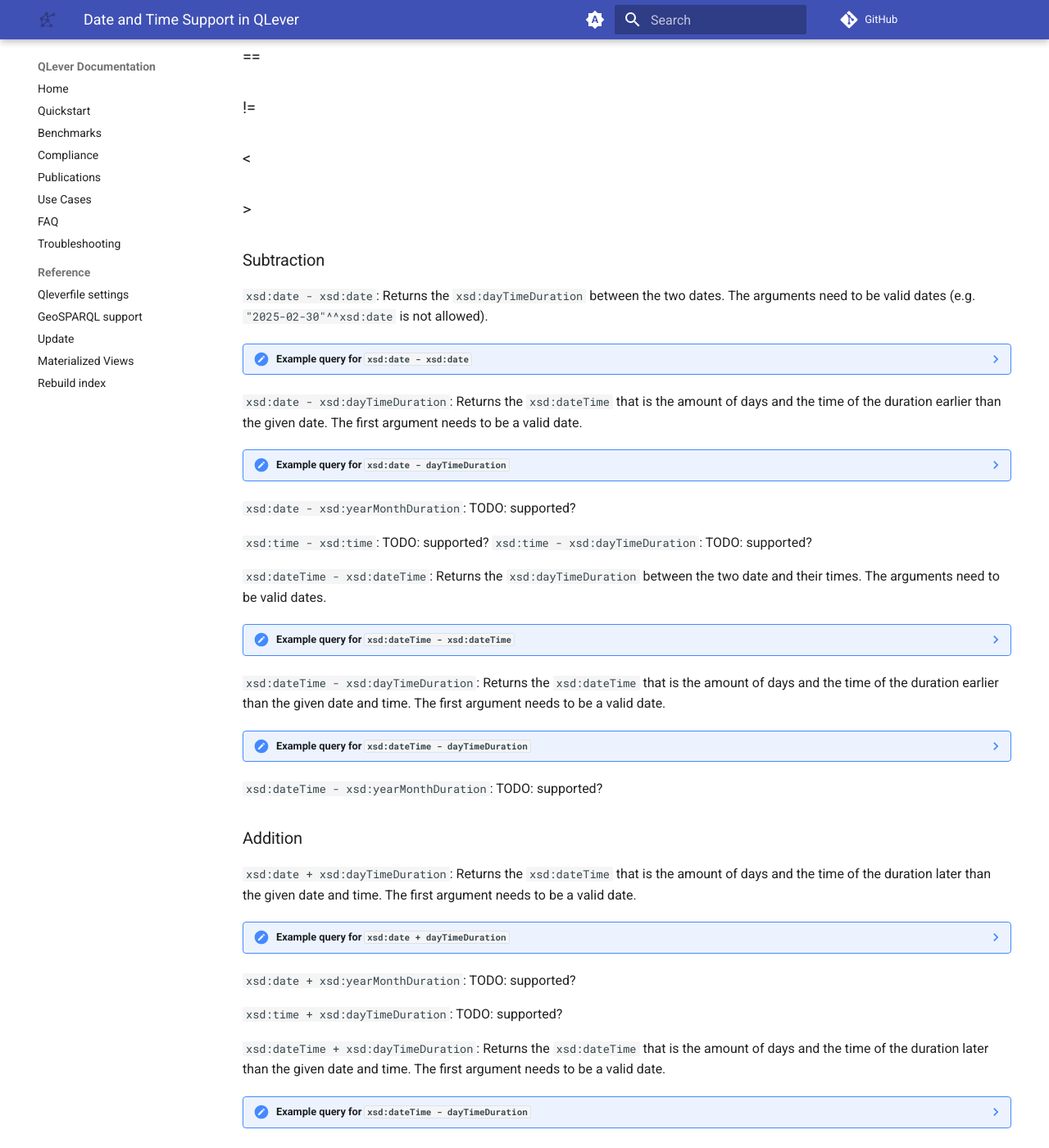
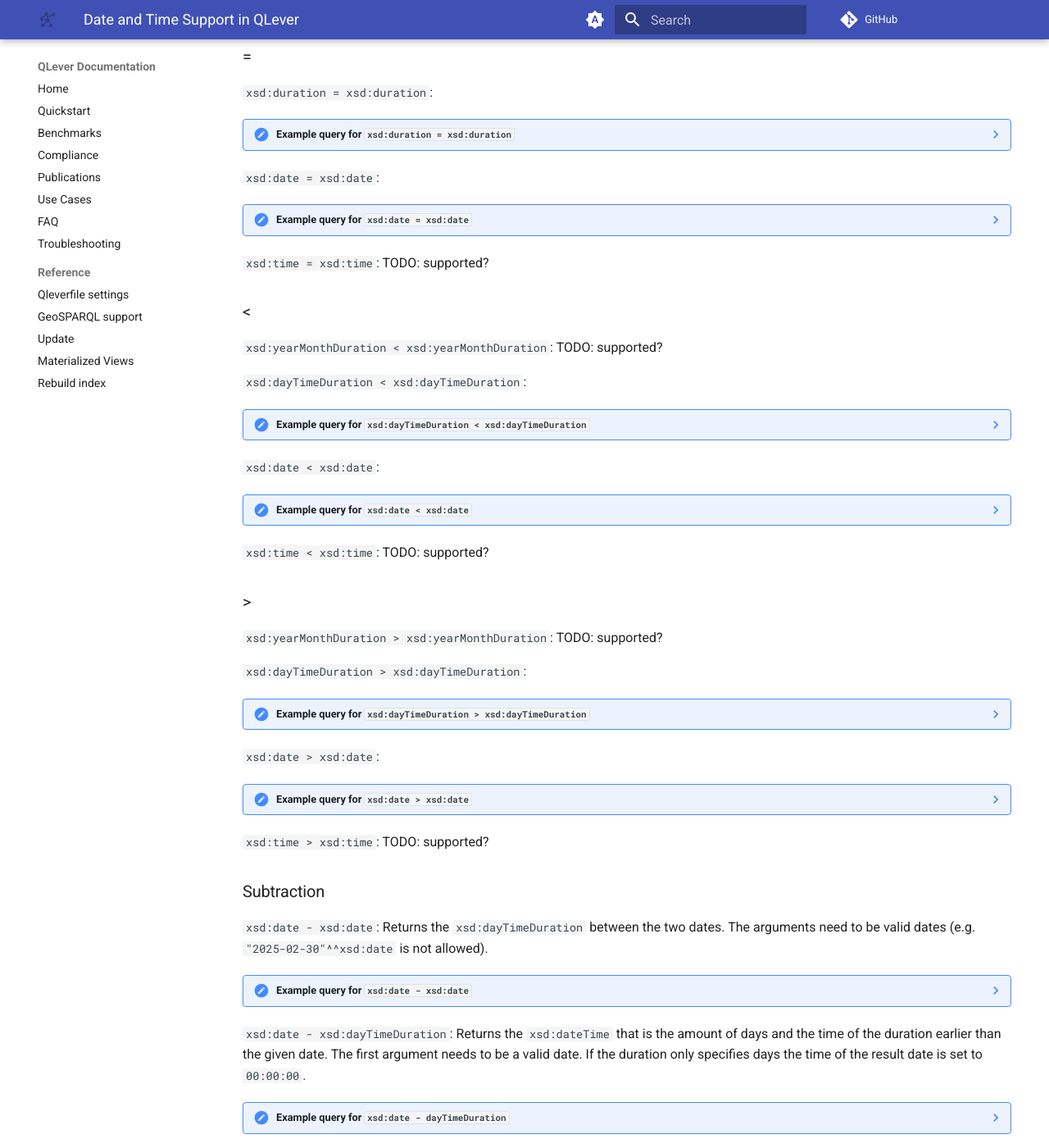
Before and after one commit to qlever-dev/qlever-docs, an MkDocs documentation site: the page built from docs/datetime.md, in a window 1280 px wide and 1400 px high, scrolled down 879 px. Shown: the whole window at 82% size. Built offline with MkDocs 1.6.1 and Material for MkDocs 9.7.7, drawn with Linux system fonts in a browser that asks for light colours; plug-ins that fetch from the network failed and are left out; comment, search, counter and statistics services are not loaded; the version menu is left out; some of the changed text lies outside the part shown.

Commit message:
Adding all operators from SEP0002

````diff
--- a/docs/datetime.md
+++ b/docs/datetime.md
@@ -9,23 +9,133 @@ QLever supports the following `xsd` Date/Time datatypes:
 |--|--|--|
 |`xsd:time`|`"09:30:10Z"^^xsd:time`|A time containing hour, minute, and second.|
 |`xsd:date`|`"2025-12-24"^^xsd:date`|Simple date containing year, month and day. |
-|`xsd:dateTime`|`"2025-12-24T18:11:00Z"^^xsd:dateTime`|Date combined with time (hour, minute, second, and timezone).|
+|`xsd:dateTime`|`"2025-12-24T18:11:00Z"^^xsd:dateTime`|Date combined with time (hour, minute, second, and optional timezone).|
 |`xsd:duration`|`"P1Y2M1D"^^xsd:duration`|A time interval that may contain years, months, days and time components (hours, minutes, seconds).|
 |`xsd:dayTimeDuration`|`"P2DT4H5M6S"^^xsd:dayTimeDuration`|A time interval consisting of days and time components (hours, minutes, seconds).|
 |`xsd:yearMonthDuration`|`"P12Y2M"^^xsd:yearMonthDuration`|A time interval consisting of years and months.|
-|`xsd:gYear`|`"12000"^^xsd:gYear`|A (potentially large) year.|
+|`xsd:gYear`|`"12000"^^xsd:gYear`|A (potentially large) year. Negative years are also allowed.|
 
 TODO: time und yearMonthDuration supported?
 
 ## Arithmetics
 
-### ==
+### =
 
-### !=
+`xsd:duration = xsd:duration`<a id="durationEQduration"></a>:
+??? note "Example query for `xsd:duration = xsd:duration`"
+
+    The first two durations are equal. The third duration has an additional year.
+
+    ```sparql {data-demo-engine="osm-planet"}
+    PREFIX xsd: <http://www.w3.org/2001/XMLSchema#>
+    SELECT ?duration1 ?duration2 ?duration3 ?eq ?neq
+    WHERE {
+        BIND("P1Y2M1D"^^xsd:duration AS ?duration1)
+	    BIND("P1Y2M1D"^^xsd:duration AS ?duration2)
+	    BIND("P2Y2M1D"^^xsd:duration AS ?duration3)
+		BIND(?duration1 = ?duration2 AS ?eq)
+		BIND(?duration1 = ?duration3 AS ?neq)
+    }
+    ```
+
+`xsd:date = xsd:date`<a id="dateEQdate"></a>:
+??? note "Example query for `xsd:date = xsd:date`"
+
+    The first two dates are equal. The third date is from another year.
+
+    ```sparql {data-demo-engine="osm-planet"}
+    PREFIX xsd: <http://www.w3.org/2001/XMLSchema#>
+    SELECT ?date1 ?date2 ?date3 ?eq ?neq
+    WHERE {
+        BIND("2025-12-24"^^xsd:date AS ?date1)
+	    BIND("2025-12-24"^^xsd:date AS ?date2)
+	    BIND("1925-12-24"^^xsd:date AS ?date3)
+		BIND(?date1 = ?date2 AS ?eq)
+		BIND(?date1 = ?date3 AS ?neq)
+    }
+    ```
+
+`xsd:time = xsd:time`<a id="timeEQtime"></a>: TODO: supported?
 
 ### <
 
+`xsd:yearMonthDuration < xsd:yearMonthDuration`<a id="yearMonthDurationLTyearMonthDuration"></a>: TODO: supported?
+
+`xsd:dayTimeDuration < xsd:dayTimeDuration`<a id="dayTimeDurationLTdayTimeDuration"></a>:
+??? note "Example query for `xsd:dayTimeDuration < xsd:dayTimeDuration`"
+
+    The first duration is smaller than the second.
+
+    ```sparql {data-demo-engine="osm-planet"}
+    PREFIX xsd: <http://www.w3.org/2001/XMLSchema#>
+    SELECT ?duration1 ?duration2 ?lt1 ?lt2
+    WHERE {
+        BIND("P2DT4H5M6S"^^xsd:dayTimeDuration AS ?duration1)
+        BIND("P4DT4H5M6S"^^xsd:dayTimeDuration AS ?duration2)
+
+        BIND(?duration1 < ?duration2 AS ?lt1)
+        BIND(?duration2 < ?duration1 AS ?lt2)
+    }
+    ```
+
+`xsd:date < xsd:date`<a id="dateLTdate"></a>:
+??? note "Example query for `xsd:date < xsd:date`"
+
+    The first date is earlier than the second date.
+
+    ```sparql {data-demo-engine="osm-planet"}
+    PREFIX xsd: <http://www.w3.org/2001/XMLSchema#>
+    SELECT ?date1 ?date2 ?lt1 ?lt2
+    WHERE {
+        BIND("2019-12-31"^^xsd:date AS ?date1)
+        BIND("2020-03-13"^^xsd:date AS ?date2)
+
+        BIND(?date1 < ?date2 AS ?lt1)
+        BIND(?date2 < ?date1 AS ?lt2)
+    }
+    ```
+
+`xsd:time < xsd:time`<a id="timeLTtime"></a>: TODO: supported?
+
 ### >
+
+`xsd:yearMonthDuration > xsd:yearMonthDuration`<a id="yearMonthDurationGTyearMonthDuration"></a>: TODO: supported?
+
+`xsd:dayTimeDuration > xsd:dayTimeDuration`<a id="dayTimeDurationGTdayTimeDuration"></a>:
+??? note "Example query for  `xsd:dayTimeDuration > xsd:dayTimeDuration`"
+
+    The first duration is larger than the second.
+
+    ```sparql {data-demo-engine="osm-planet"}
+    PREFIX xsd: <http://www.w3.org/2001/XMLSchema#>
+    SELECT ?duration1 ?duration2 ?gt1 ?gt2
+    WHERE {
+        BIND("P4DT4H5M6S"^^xsd:dayTimeDuration AS ?duration1)
+        BIND("P2DT4H5M6S"^^xsd:dayTimeDuration AS ?duration2)
+
+        BIND(?duration1 > ?duration2 AS ?gt1)
+        BIND(?duration2 > ?duration1 AS ?gt2)
+    }
+    ```
+
+`xsd:date > xsd:date`<a id="dateGTdate"></a>:
+??? note "Example query for  `xsd:date > xsd:date`"
+
+    The first date is later than the second date.
+
+    ```sparql {data-demo-engine="osm-planet"}
+    PREFIX xsd: <http://www.w3.org/2001/XMLSchema#>
+    SELECT ?date1 ?date2 ?gt1 ?gt2
+    WHERE {
+        BIND("2020-03-13"^^xsd:date AS ?date1)
+        BIND("2019-12-31"^^xsd:date AS ?date2)
+
+        BIND(?date1 > ?date2 AS ?gt1)
+        BIND(?date2 > ?date1 AS ?gt2)
+    }
+    ```
+
+`xsd:time > xsd:time`<a id="timeGTtime"></a>: TODO: supported?
 
 ### Subtraction
 
@@ -47,7 +157,7 @@ Returns the `xsd:dayTimeDuration` between the two dates. The arguments need to b
     ```
 
 `xsd:date - xsd:dayTimeDuration`<a id="date-dayTimeDuration"></a>:
-Returns the `xsd:dateTime` that is the amount of days and the time of the duration earlier than the given date. The first argument needs to be a valid date.
+Returns the `xsd:dateTime` that is the amount of days and the time of the duration earlier than the given date. The first argument needs to be a valid date. If the duration only specifies days the time of the result date is set to `00:00:00`.
 
 ??? note "Example query for `xsd:date - dayTimeDuration`"
 
@@ -125,7 +235,7 @@ Returns the `xsd:dateTime` that is the amount of days and the time of the durati
 `xsd:dateTime + xsd:dayTimeDuration`<a id="dateTime+dayTimeDuration"></a>:
 Returns the `xsd:dateTime` that is the amount of days and the time of the duration later than the given date and time. The first argument needs to be a valid date.
 
-??? note "Example query for `xsd:dateTime - dayTimeDuration`"
+??? note "Example query for `xsd:dateTime + dayTimeDuration`"
 
     The date 2000-01-01 is 7 days, 3 hours, 44 minutes and 30 seconds later than the start date and time.
 
````
